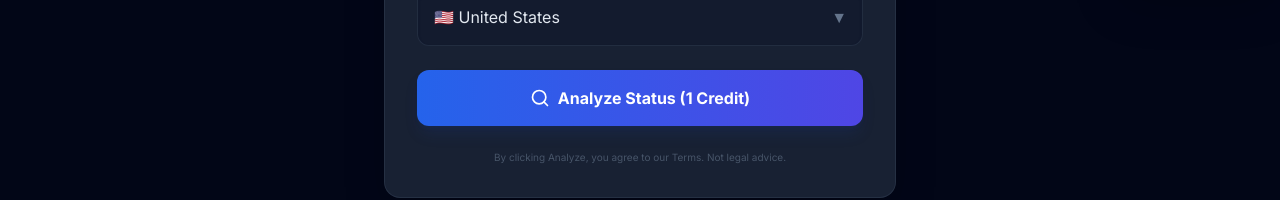
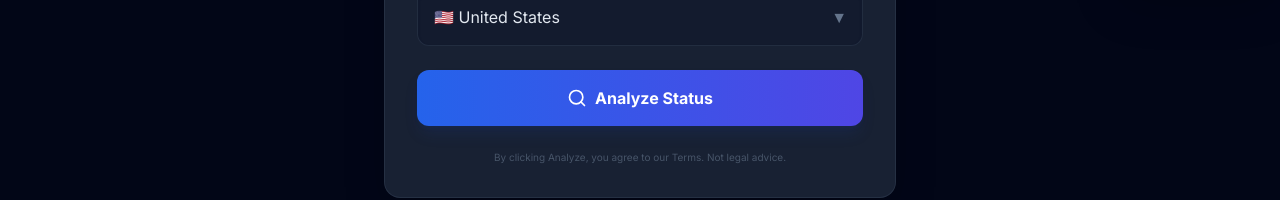
Before and after one commit to Omran1983/Jupiter-Startup, a Next.js app in the folder apps/customs_tracker/: page / in a window 1280 px wide. Shown: the part 677-877 px from the top of the page. Built offline with nearby package versions, Linux system fonts and the light colour scheme; no server answers.

Commit message:
feat: Remove Paywall UI (Pivot to Freemium)

```diff
--- a/apps/customs_tracker/src/app/page.tsx
+++ b/apps/customs_tracker/src/app/page.tsx
@@ -90,7 +90,7 @@ export default function Home() {
                             className="w-full bg-gradient-to-r from-blue-600 to-indigo-600 hover:from-blue-500 hover:to-indigo-500 text-white font-bold py-4 rounded-xl flex items-center justify-center gap-2 transition-all shadow-lg shadow-blue-900/20 active:scale-[0.98] mt-2 group"
                         >
                             <Search className="w-5 h-5 group-hover:scale-110 transition-transform" />
-                            Analyze Status (1 Credit)
+                            Analyze Status
                         </button>
 
                         <p className="text-[10px] text-center text-slate-600 mt-6">
```
